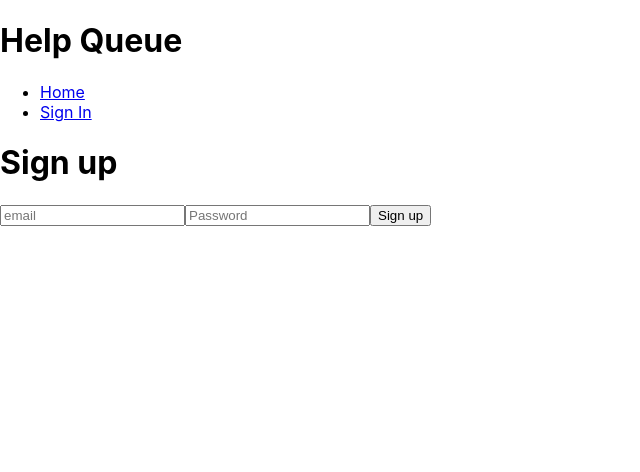
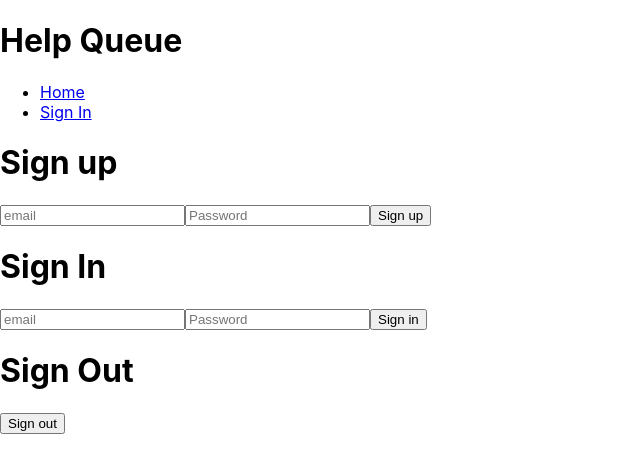
Before and after one commit to mmanchee/help-queue-nosql, a React (Create React App) app: page /signin in a window 1280 px wide. Shown: the top 472 px of the page, without its empty margins (0-640 px from the left). Built offline with nearby package versions, Linux system fonts and the light colour scheme; no server answers.

Commit message:
add sign up in and out

```diff
--- a/src/components/Signin.js
+++ b/src/components/Signin.js
@@ -12,7 +12,23 @@ function Signin(){
       console.log(error.message);
     });
   }
-
+  function doSignIn(event) {
+    event.preventDefault();
+    const email = event.target.signinEmail.value;
+    const password = event.target.signinPassword.value;
+    firebase.auth().signInWithEmailAndPassword(email, password).then(function() {
+      console.log("Successfully signed in!");
+    }).catch(function(error) {
+      console.log(error.message);
+    });
+  }
+  function doSignOut() {
+    firebase.auth().signOut().then(function() {
+      console.log("Successfully signed out!");
+    }).catch(function(error) {
+      console.log(error.message);
+    });
+  }
   return (
     <React.Fragment>
       <h1>Sign up</h1>
@@ -27,6 +43,20 @@ function Signin(){
           placeholder='Password' />
         <button type='submit'>Sign up</button>
       </form>
+      <h1>Sign In</h1>
+      <form onSubmit={doSignIn}>
+        <input
+          type='text'
+          name='signinEmail'
+          placeholder='email' />
+        <input
+          type='password'
+          name='signinPassword'
+          placeholder='Password' />
+        <button type='submit'>Sign in</button>
+      </form>
+      <h1>Sign Out</h1>
+      <button onClick={doSignOut}>Sign out</button>
     </React.Fragment>
   )
 }
```
Also changed, not shown: 1 other file (tests, documents, lock files or other folders).
